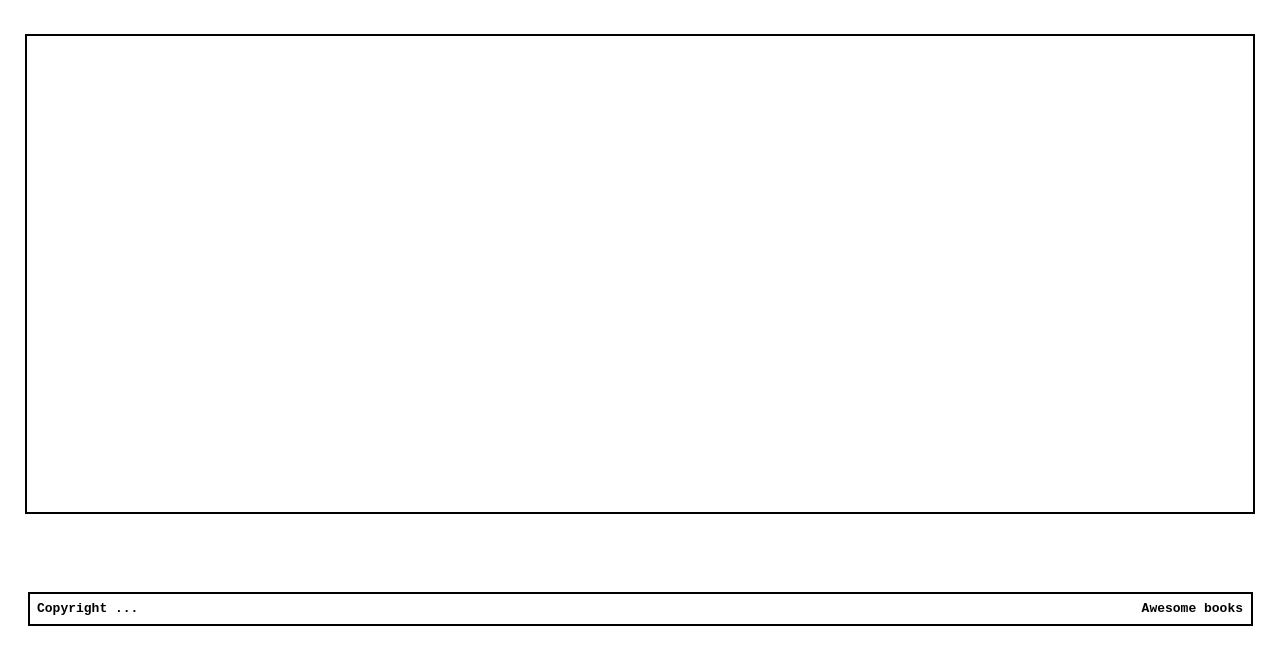
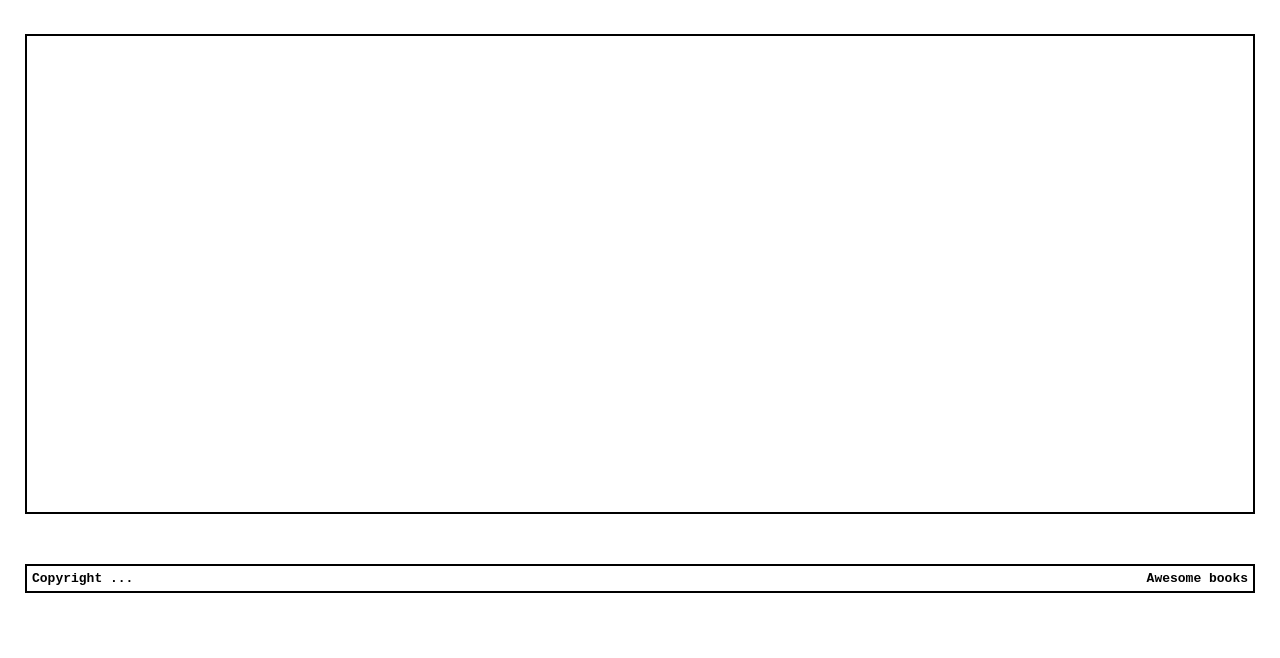
Before and after one commit to Jessemccallums/awesome_books, a website: page index.html in a window 1280 px wide. Shown: the part 142-800 px from the top of the page. Drawn offline with nearby package versions, Linux system fonts and the light colour scheme.

Commit message:
Fix footer position

```diff
--- a/main.css
+++ b/main.css
@@ -23,7 +23,7 @@ footer {
   margin: 25px; */
 }
 
-footer,
+footer>
 p {
   padding: 2.5px;
 }
```
